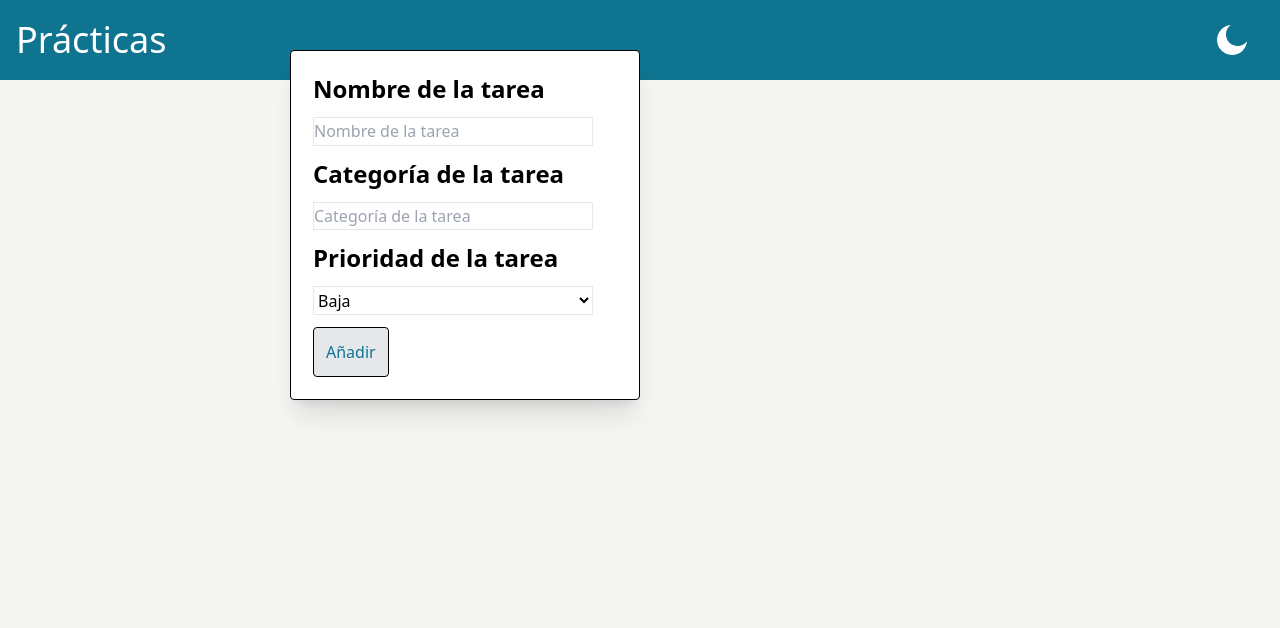
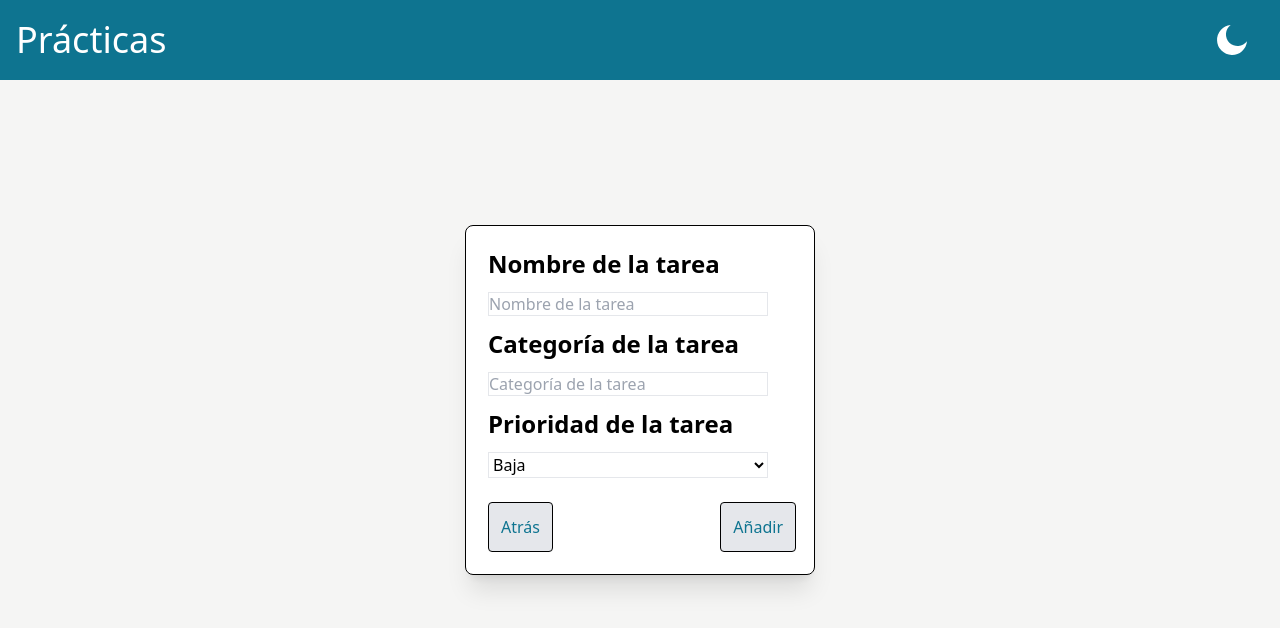
Before and after one commit to RubenRuiz2006/taskflow-project, a website: page public/index.html in a window 1280 px wide. Both pictures are taken after a click on the button "Añadir tarea". Drawn offline with nearby package versions, Linux system fonts and the light colour scheme.

Commit message:
agregación de boton con hover, arreglo de display de contenedor

```diff
--- a/public/code.js
+++ b/public/code.js
@@ -11,6 +11,8 @@ const inputCategoria = document.getElementById("categoria")
 const selectPrioridad = document.getElementById("prioridad")
 
 const botonTema = document.getElementById("botonTema");
+const btnVolver = document.getElementById("btnVolver")
+
 
 if (!contenedor || !btnAnadir || !btnOrdenarPrioridad || !ventanaAñadir || !btnConfirmar || !section || !inputNombre || !inputCategoria || !selectPrioridad || !botonTema) {
     console.error("Faltan elementos en el DOM. Revisa los id en index.html.")
@@ -62,6 +64,14 @@ function aplicarTemaInicial() {
         botonTema.innerHTML = iconoLuna;
     }
 }
+
+btnVolver.addEventListener("click" , ()=>{
+    ventanaAñadir.style.display="none";
+    contenedor.style.display="flex";
+    limpiarFormulario();
+
+})
+
 
 /**
  * Alterna entre modo claro y oscuro y persiste la preferencia en `localStorage`.
--- a/public/index.html
+++ b/public/index.html
@@ -46,8 +46,9 @@
 
         </div>
 
-        <div class="ventanaAñadir bg-white shadow-xl rounded fixed top-1/2 left-1/2 -translate-x-1/2 -translate-y-1/2 p-2.5 flex flex-col items-start justify-start border border-black w-[350px] h-[350px]  " style="display: none;" id="ventanaAñadir">
-
+        <div class="ventanaAñadir bg-white shadow-xl rounded-lg fixed border border-black w-[350px] h-[350px] p-2.5 flex flex-col items-start justify-start"
+     style="display:none; top:50%; left:50%; transform: translate(-50%, -50%);"
+     id="ventanaAñadir">
             <label for="nombre">
                 <h2 class="text-2xl p-3"><strong>Nombre de la tarea</strong></h2>
             </label>
@@ -67,8 +68,11 @@
                 <option value="Alta">Alta </option>
 
             </select>
-            <button class="buttonAgregar text-cyan-700 m-3 text-blue-500 cursor-pointer bg-gray-200 p-3 rounded border border-black hover:bg-cyan-700 hover:text-white transition duration-300" id="botonConfirmar">Añadir</button>
+            <div class="flex justify-between items-center w-full mt-3">
+                <button id="btnVolver" class="btnVolver mr-9  text-cyan-700 m-3 text-blue-500 cursor-pointer bg-gray-200 p-3 rounded border border-black hover:bg-cyan-700 hover:text-white transition duration-300" >Atrás</button>
+                <button class="buttonAgregar mr-2 text-cyan-700  text-blue-500 cursor-pointer bg-gray-200 p-3 rounded border border-black hover:bg-cyan-700 hover:text-white transition duration-300" id="botonConfirmar">Añadir</button>
 
+                </div>
         </div>
         <script src="code.js"></script>
     </main>
```
Also changed, not shown: public/styles.css.
